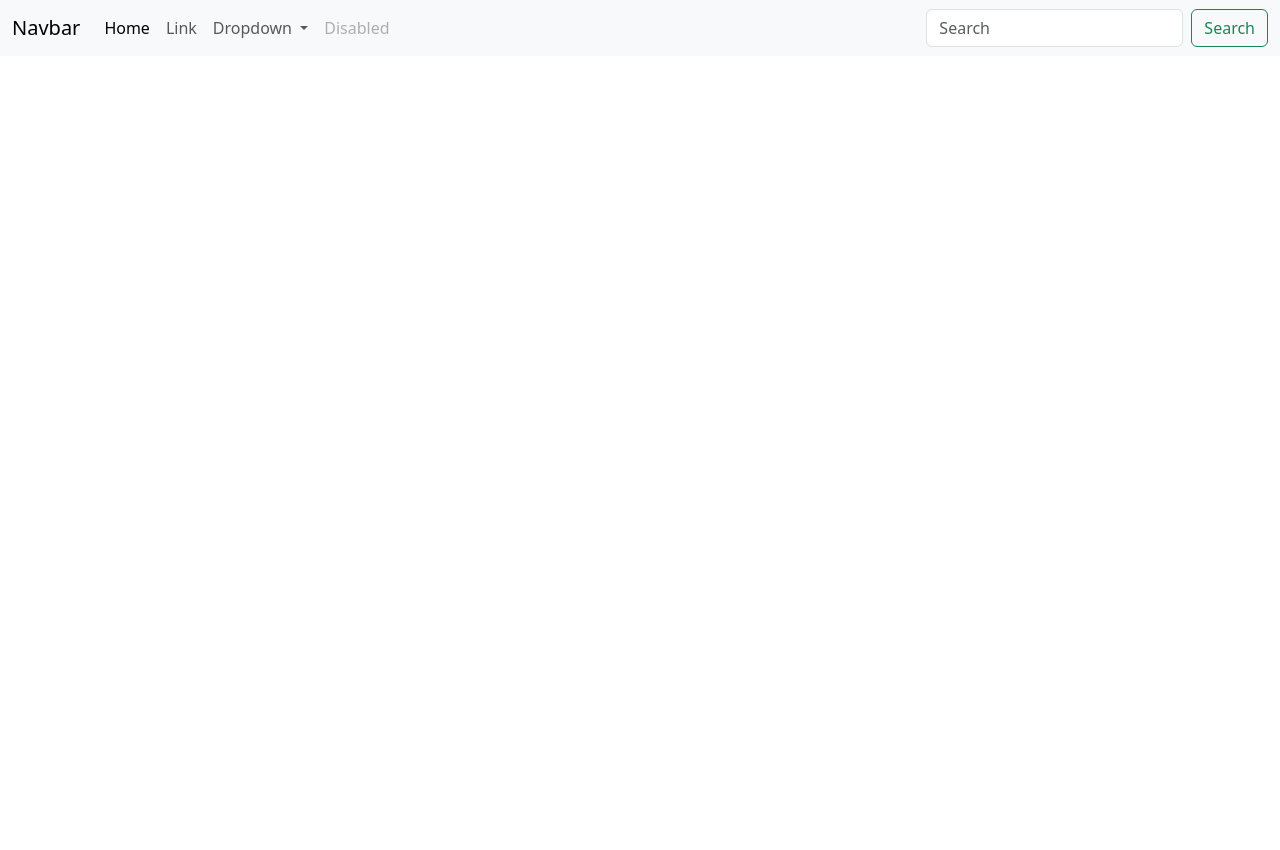
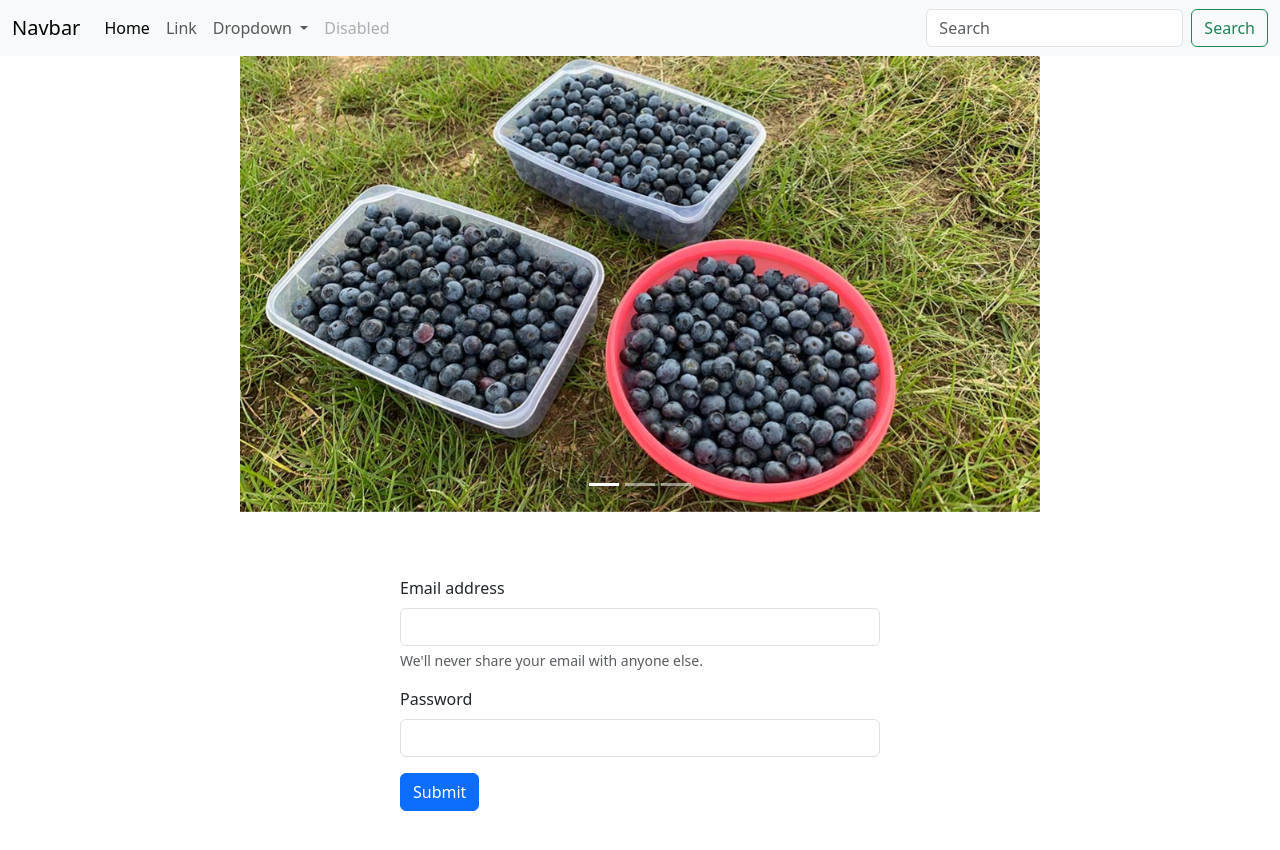
Before and after one commit to enestanrikuluu/100dayswebdev, a plain HTML site: page day4546/index.html in a window 1280 px wide. Before the commit the page ends 800 px from the top, so only its background shows below. Drawn offline with nearby package versions, Linux system fonts and the light colour scheme.

Commit message:
new changes

```diff
--- a/day4546/index.html
+++ b/day4546/index.html
@@ -10,18 +10,27 @@
       integrity="sha384-T3c6CoIi6uLrA9TneNEoa7RxnatzjcDSCmG1MXxSR1GAsXEV/Dwwykc2MPK8M2HN"
       crossorigin="anonymous"
     />
-  </head>
-  <body>
+    <link rel="stylesheet" href="styles.css">
     <script
       src="https://cdn.jsdelivr.net/npm/bootstrap@5.3.2/dist/js/bootstrap.bundle.min.js"
       integrity="sha384-C6RzsynM9kWDrMNeT87bh95OGNyZPhcTNXj1NW7RuBCsyN/o0jlpcV8Qyq46cDfL"
       crossorigin="anonymous"
     ></script>
+  </head>
+  <body>
     <header>
       <nav class="navbar navbar-expand-lg bg-body-tertiary">
         <div class="container-fluid">
           <a class="navbar-brand" href="#">Navbar</a>
-              <button class="navbar-toggler" type="button" data-bs-toggle="collapse" data-bs-target="#navbarSupportedContent" aria-controls="navbarSupportedContent" aria-expanded="false" aria-label="Toggle navigation">
+          <button
+            class="navbar-toggler"
+            type="button"
+            data-bs-toggle="collapse"
+            data-bs-target="#navbarSupportedContent"
+            aria-controls="navbarSupportedContent"
+            aria-expanded="false"
+            aria-label="Toggle navigation"
+          >
             <span class="navbar-toggler-icon"></span>
           </button>
           <div class="collapse navbar-collapse" id="navbarSupportedContent">
@@ -33,14 +42,22 @@
                 <a class="nav-link" href="#">Link</a>
               </li>
               <li class="nav-item dropdown">
-                    <a class="nav-link dropdown-toggle" href="#" role="button" data-bs-toggle="dropdown" aria-expanded="false">
+                <a
+                  class="nav-link dropdown-toggle"
+                  href="#"
+                  role="button"
+                  data-bs-toggle="dropdown"
+                  aria-expanded="false"
+                >
                   Dropdown
                 </a>
                 <ul class="dropdown-menu">
                   <li><a class="dropdown-item" href="#">Action</a></li>
                   <li><a class="dropdown-item" href="#">Another action</a></li>
-                      <li><hr class="dropdown-divider"></li>
-                      <li><a class="dropdown-item" href="#">Something else here</a></li>
+                  <li><hr class="dropdown-divider" /></li>
+                  <li>
+                    <a class="dropdown-item" href="#">Something else here</a>
+                  </li>
                 </ul>
               </li>
               <li class="nav-item">
@@ -48,12 +65,66 @@
               </li>
             </ul>
             <form class="d-flex" role="search">
-                  <input class="form-control me-2" type="search" placeholder="Search" aria-label="Search">
-                  <button class="btn btn-outline-success" type="submit">Search</button>
+              <input
+                class="form-control me-2"
+                type="search"
+                placeholder="Search"
+                aria-label="Search"
+              />
+              <button class="btn btn-outline-success" type="submit">
+                Search
+              </button>
             </form>
           </div>
         </div>
       </nav>
     </header>
+
+    <main>
+        <div id="carousel-ex" class="carousel slide">
+            <div class="carousel-indicators">
+              <button type="button" data-bs-target="#carousel-ex" data-bs-slide-to="0" class="active" aria-current="true" aria-label="Slide 1"></button>
+              <button type="button" data-bs-target="#carousel-ex" data-bs-slide-to="1" aria-label="Slide 2"></button>
+              <button type="button" data-bs-target="#carousel-ex" data-bs-slide-to="2" aria-label="Slide 3"></button>
+            </div>
+            <div class="carousel-inner">
+              <div class="carousel-item active">
+                <img src="berries.jpg" class="d-block w-100" alt="...">
+              </div>
+              <div class="carousel-item">
+                <img src="christmas.jpg" class="d-block w-100" alt="...">
+              </div>
+              <div class="carousel-item">
+                <img src="tasty.jpg" class="d-block w-100" alt="...">
+              </div>
+            </div>
+            <button class="carousel-control-prev" type="button" data-bs-target="#carousel-ex" data-bs-slide="prev">
+              <span class="carousel-control-prev-icon" aria-hidden="true"></span>
+              <span class="visually-hidden">Previous</span>
+            </button>
+            <button class="carousel-control-next" type="button" data-bs-target="#carousel-ex" data-bs-slide="next">
+              <span class="carousel-control-next-icon" aria-hidden="true"></span>
+              <span class="visually-hidden">Next</span>
+            </button>
+          </div>
+
+          <section id="news-letter-sign-up">
+            <form>
+              <div class="mb-3">
+                <label for="exampleInputEmail1" class="form-label">Email address</label>
+                <input type="email" class="form-control" id="exampleInputEmail1" aria-describedby="emailHelp">
+                <div id="emailHelp" class="form-text">We'll never share your email with anyone else.</div>
+              </div>
+              <div class="mb-3">
+                <label for="exampleInputPassword1" class="form-label">Password</label>
+                <input type="password" class="form-control" id="exampleInputPassword1">
+              </div>
+
+              <button type="submit" class="btn btn-primary">Submit</button>
+            </form>
+
+          </section>
+
+    </main>
   </body>
 </html>
--- a/day4546/styles.css
+++ b/day4546/styles.css
@@ -0,0 +1,24 @@
+#carousel-ex {
+    width: 100%;
+    max-width: 50rem;
+    height: 30rem;
+    margin: 2rem auto;
+}
+#carousel-ex img {
+    height: 30rem;
+    object-fit: cover;
+    width: 30rem;
+}
+
+#news-letter-sign-up {
+    max-width: 30rem;
+    margin: 4rem auto;
+}
+
+header {
+    position: fixed;
+    top: 0;
+    left: 0;
+    width: 100%;
+    z-index: 1000;
+}
--- /dev/null
+++ b/day4747/app.js
@@ -0,0 +1 @@
+console.log("hello")
```
Also changed, not shown: day4546/berries.jpg (added), day4546/christmas.jpg (added), day4546/tasty.jpg (added). Lines whose indentation alone changed are shown as unchanged.
